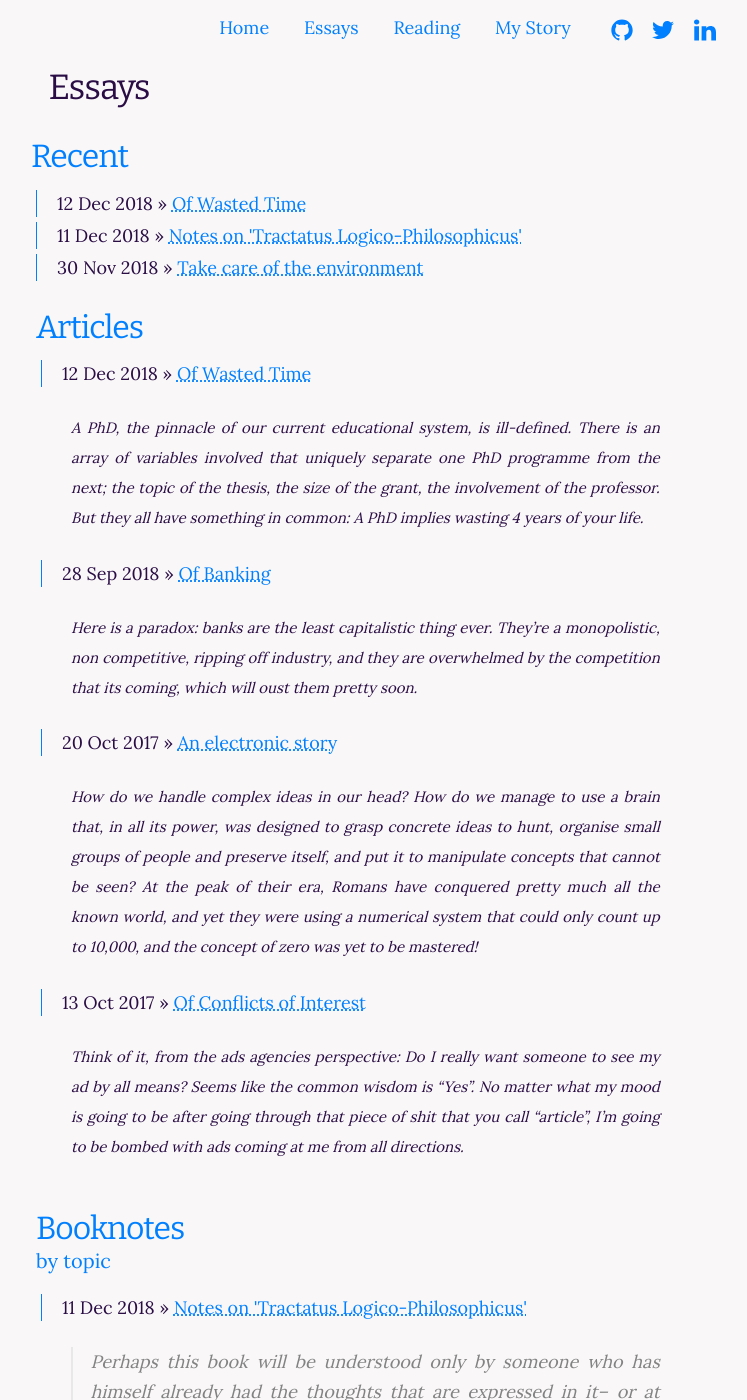
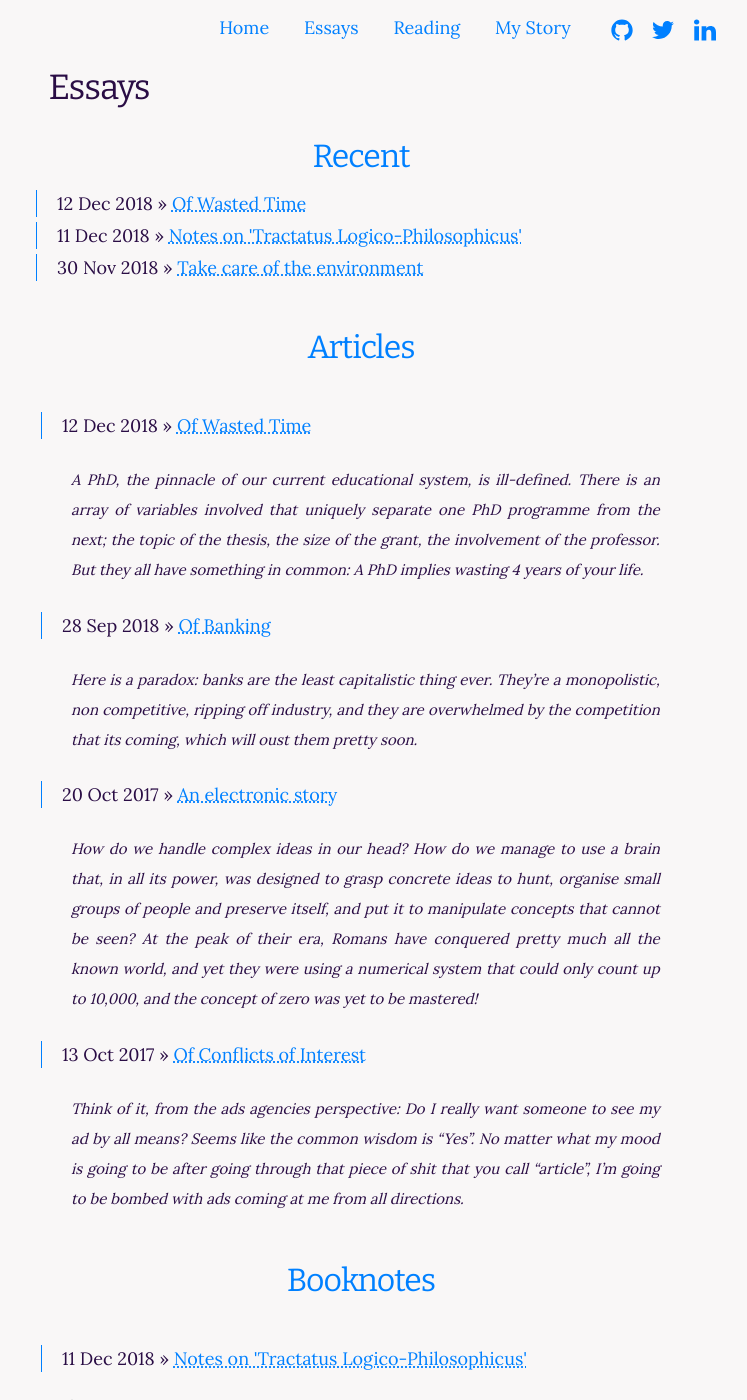
Before and after one commit to ohduran/ohduran.github.io, a Jekyll site: the page built from 01essays.md, in a window 1280 px wide and 1400 px high. Shown: the whole window, without its empty margins (279-1026 px from the left). Built offline with Jekyll 4.4.1, drawn with Linux system fonts in a browser that asks for light colours.

Commit message:
reformat essay page

```diff
--- a/_layouts/essays.html
+++ b/_layouts/essays.html
@@ -1,26 +1,21 @@
 ---
 layout: page
 ---
-<h2 class="post-title" id="brand-colored">Recent</h2>
+<a id="no-text-decoration" name="{{ category | first }}" href="/essays"><h2 class="post-title">Recent</h2></a>
 <ul class="posts">
     {% for post in site.posts limit:3 %}
       <li><span>{{ post.date | date_to_string }}</span> &raquo; <a href="{{ post.url }}">{{ post.title }}</a></li>
     {% endfor %}
 </ul>
 
-<ul style="margin-top: 30px">
+<ul style="margin-top: 50px">
 {% assign sorted_categories = site.categories | sort %}
 {% for category in sorted_categories %}
   {% if category contains 'journal' %}
     {% continue %}
   {% endif %}
-
-  {% unless category contains 'booknotes' %}
   <li id="li-clean"><a id="no-text-decoration" name="{{ category | first }}" href="/subjects/{{ category | first }}"><h2 class="post-title">{{ category | first| capitalize }}</h2></a>
-  {% else %}
-  <li id="li-clean"><h2 class="post-title"><a id="no-text-decoration" name="{{ category | first }}" href="/subjects/{{ category | first }}">{{ category | first| capitalize }}</a></h2>
-                    <h4 id="by-topic"><a id="no-text-decoration" href="/index-tags.html">by topic</a></h4>
-  {% endunless %}
+  <br>
     <ul>
     {% for post in category.last %}
       <li><span>{{ post.date | date_to_string }}</span> &raquo; <a href="{{ post.url }}">{{ post.title }}</a></li>
--- a/_sass/_layout.scss
+++ b/_sass/_layout.scss
@@ -327,7 +327,9 @@
 }
 
 #no-text-decoration {
+  text-align: center;
   > a {
+    text-align: center;
     text-decoration: none;
   }
   text-decoration: none;
```
